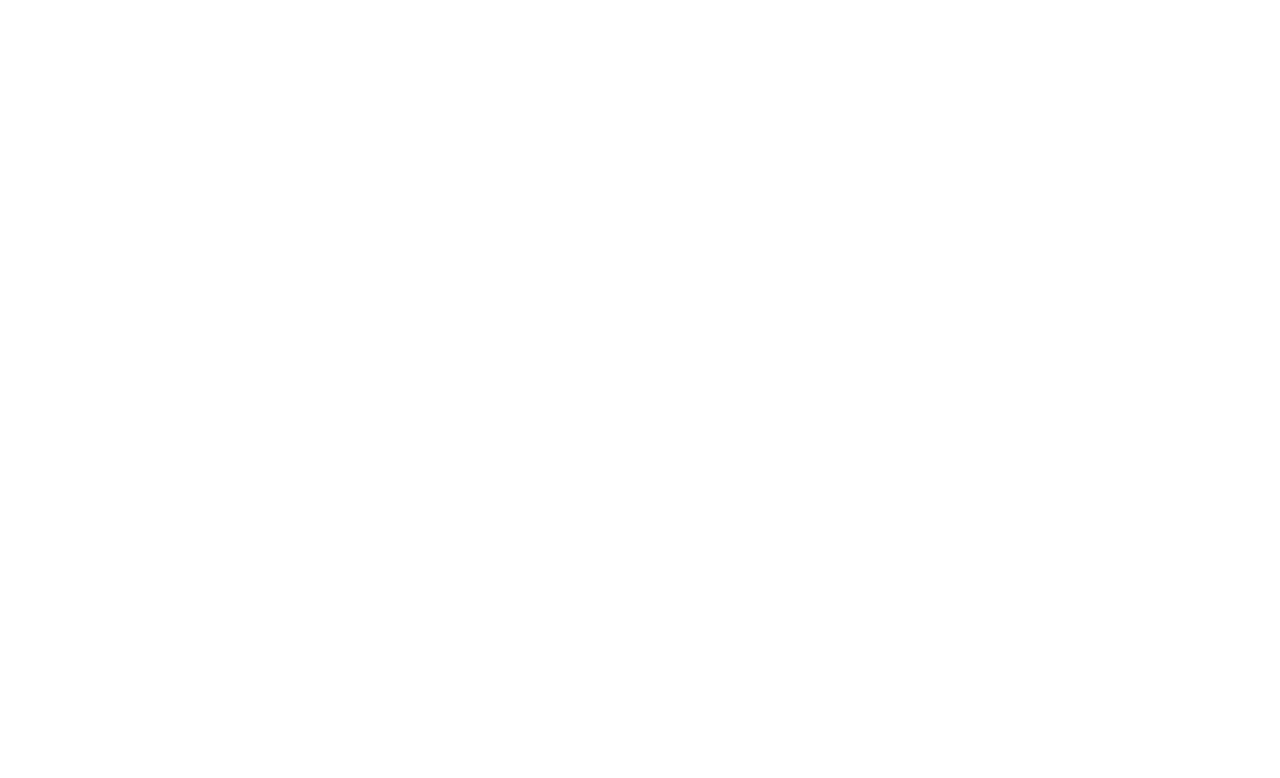
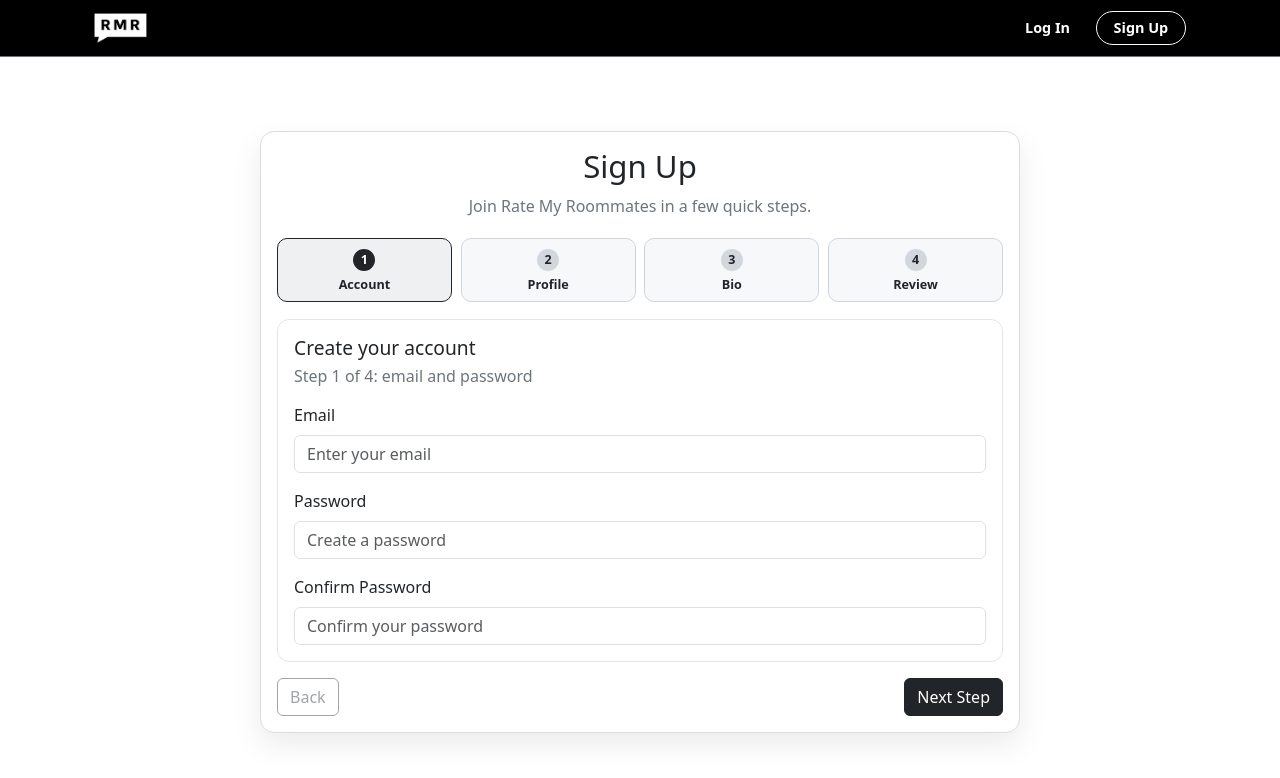
Before and after one commit to CS571-S26/p63, a React (Vite) app: page /#/signup in a window 1280 px wide. Before the commit this address had no page. Shown: the top 778 px of the page. Built offline with nearby package versions, Linux system fonts and the light colour scheme.

Commit message:
Implemented login/signup screens.

```diff
--- a/src/App.tsx
+++ b/src/App.tsx
@@ -8,6 +8,7 @@
 import Layout from './components/Layout'
 import HomePage from './pages/HomePage'
 import LoginPage from './pages/LoginPage'
+import SignUpPage from './pages/SignUpPage'
 import TestPage from './pages/TestPage'
 
 function App() {
@@ -18,6 +19,7 @@
       <Route element={<Layout />}>
         <Route index element={<HomePage />} />
         <Route path="/login" element={<LoginPage />} />
+        <Route path="/signup" element={<SignUpPage />} />
         <Route path="/test" element={<TestPage />} />
       </Route>
     </Routes>
--- a/src/components/Navbar.tsx
+++ b/src/components/Navbar.tsx
@@ -15,7 +15,7 @@
 
 				<div className="d-flex align-items-center gap-2">
 					<Button type="button" variant="" className="rmp-auth-btn rmp-login-btn" onClick={() => navigate('/login')}>Log In</Button>
-					<Button type="button" variant="outline-light" className="rmp-auth-btn">Sign Up</Button>
+					<Button type="button" variant="outline-light" className="rmp-auth-btn" onClick={() => navigate('/signup')}>Sign Up</Button>
 				</div>
 			</div>
 		</header>
--- /dev/null
+++ b/src/pages/SignUpPage.css
@@ -0,0 +1,134 @@
+.signup-page {
+  min-height: calc(100vh - 64px);
+  display: flex;
+  align-items: center;
+  justify-content: center;
+  padding: 1rem;
+}
+
+.signup-card {
+  width: min(760px, 100%);
+  border: 1px solid #d9dde3;
+  border-radius: 14px;
+  box-shadow: 0 12px 30px rgba(0, 0, 0, 0.08);
+}
+
+.signup-title {
+  margin: 0;
+  font-size: 1.95rem;
+  text-align: center;
+}
+
+.signup-subtitle {
+  margin: 0.55rem 0 1.25rem;
+  text-align: center;
+  color: #6c757d;
+}
+
+.signup-stepper {
+  display: grid;
+  grid-template-columns: repeat(4, minmax(0, 1fr));
+  gap: 0.55rem;
+  margin-bottom: 1.1rem;
+}
+
+.signup-step {
+  border: 1px solid #cfd4dc;
+  border-radius: 10px;
+  padding: 0.45rem 0.35rem;
+  text-align: center;
+  background: #f7f8fa;
+}
+
+.signup-step-index {
+  display: inline-flex;
+  width: 22px;
+  height: 22px;
+  align-items: center;
+  justify-content: center;
+  border-radius: 50%;
+  font-size: 0.78rem;
+  font-weight: 700;
+  margin-bottom: 0.2rem;
+}
+
+.signup-step-label {
+  display: block;
+  font-size: 0.79rem;
+  font-weight: 600;
+}
+
+.signup-step.is-active {
+  border-color: #212529;
+  background: #eef0f2;
+}
+
+.signup-step.is-active .signup-step-index {
+  background: #212529;
+  color: #fff;
+}
+
+.signup-step.is-done {
+  border-color: #198754;
+  background: #eef8f2;
+}
+
+.signup-step.is-done .signup-step-index {
+  background: #198754;
+  color: #fff;
+}
+
+.signup-step.is-upcoming .signup-step-index {
+  background: #d2d7dd;
+  color: #212529;
+}
+
+.signup-panel {
+  border: 1px solid #e2e6ea;
+  border-radius: 12px;
+  padding: 1rem;
+}
+
+.signup-panel-title {
+  font-size: 1.2rem;
+  margin: 0;
+}
+
+.signup-panel-subtitle {
+  margin: 0.3rem 0 0.95rem;
+  color: #6c757d;
+}
+
+.signup-review p {
+  margin-bottom: 0.45rem;
+}
+
+.signup-review-note {
+  margin-top: 0.7rem;
+  font-size: 0.9rem;
+  color: #6c757d;
+}
+
+.signup-actions {
+  margin-top: 1rem;
+  display: flex;
+  justify-content: space-between;
+}
+
+@media (max-width: 640px) {
+  .signup-page {
+    min-height: calc(100vh - 56px);
+  }
+
+  .signup-stepper {
+    grid-template-columns: repeat(2, minmax(0, 1fr));
+  }
+
+  .signup-actions {
+    gap: 0.5rem;
+  }
+
+  .signup-actions button {
+    flex: 1;
+  }
+}
--- /dev/null
+++ b/src/pages/SignUpPage.tsx
@@ -0,0 +1,145 @@
+import { useMemo, useState } from 'react'
+import { Button, Card, Form } from 'react-bootstrap'
+import './SignUpPage.css'
+
+const steps = ['Account', 'Profile', 'Bio', 'Review']
+
+export default function SignUpPage() {
+  const [currentStep, setCurrentStep] = useState(0)
+  const [email, setEmail] = useState('')
+  const [password, setPassword] = useState('')
+  const [passwordConfirmation, setPasswordConfirmation] = useState('')
+  const [firstName, setFirstName] = useState('')
+  const [lastName, setLastName] = useState('')
+  const [birthday, setBirthday] = useState('')
+  const [bio, setBio] = useState('')
+
+  const stepTitle = useMemo(() => {
+    if (currentStep === 0) return 'Create your account'
+    if (currentStep === 1) return 'Tell us about yourself'
+    if (currentStep === 2) return 'Add your bio'
+    return 'Review and confirm'
+  }, [currentStep])
+
+  const stepSubtitle = useMemo(() => {
+    if (currentStep === 0) return 'Step 1 of 4: email and password'
+    if (currentStep === 1) return 'Step 2 of 4: profile details'
+    if (currentStep === 2) return 'Step 3 of 4: short roommate bio'
+    return 'Step 4 of 4: confirm everything looks right'
+  }, [currentStep])
+
+  function handleNext() {
+    setCurrentStep((prev) => Math.min(prev + 1, steps.length - 1))
+  }
+
+  function handleBack() {
+    setCurrentStep((prev) => Math.max(prev - 1, 0))
+  }
+
+  return (
+    <div className="signup-page">
+      <Card className="signup-card">
+        <Card.Body>
+          <h1 className="signup-title">Sign Up</h1>
+          <p className="signup-subtitle">Join Rate My Roommates in a few quick steps.</p>
+
+          <div className="signup-stepper" aria-label="Sign up steps">
+            {steps.map((label, index) => {
+              const stateClass = index < currentStep ? 'is-done' : index === currentStep ? 'is-active' : 'is-upcoming'
+
+              return (
+                <div key={label} className={`signup-step ${stateClass}`}>
+                  <span className="signup-step-index">{index + 1}</span>
+                  <span className="signup-step-label">{label}</span>
+                </div>
+              )
+            })}
+          </div>
+
+          <div className="signup-panel">
+            <h2 className="signup-panel-title">{stepTitle}</h2>
+            <p className="signup-panel-subtitle">{stepSubtitle}</p>
+
+            {currentStep === 0 ? (
+              <>
+                <Form.Group className="mb-3" controlId="signupEmail">
+                  <Form.Label>Email</Form.Label>
+                  <Form.Control type="email" placeholder="Enter your email" value={email} onChange={(e) => setEmail(e.target.value)} />
+                </Form.Group>
+
+                <Form.Group className="mb-3" controlId="signupPassword">
+                  <Form.Label>Password</Form.Label>
+                  <Form.Control type="password" placeholder="Create a password" value={password} onChange={(e) => setPassword(e.target.value)} />
+                </Form.Group>
+
+                <Form.Group className="mb-0" controlId="signupPasswordConfirm">
+                  <Form.Label>Confirm Password</Form.Label>
+                  <Form.Control
+                    type="password"
+                    placeholder="Confirm your password"
+                    value={passwordConfirmation}
+                    onChange={(e) => setPasswordConfirmation(e.target.value)}
+                  />
+                </Form.Group>
+              </>
+            ) : null}
+
+            {currentStep === 1 ? (
+              <>
+                <Form.Group className="mb-3" controlId="signupFirstName">
+                  <Form.Label>First Name</Form.Label>
+                  <Form.Control type="text" placeholder="Enter your first name" value={firstName} onChange={(e) => setFirstName(e.target.value)} />
+                </Form.Group>
+
+                <Form.Group className="mb-3" controlId="signupLastName">
+                  <Form.Label>Last Name</Form.Label>
+                  <Form.Control type="text" placeholder="Enter your last name" value={lastName} onChange={(e) => setLastName(e.target.value)} />
+                </Form.Group>
+
+                <Form.Group className="mb-0" controlId="signupBirthday">
+                  <Form.Label>Birthday</Form.Label>
+                  <Form.Control type="date" value={birthday} onChange={(e) => setBirthday(e.target.value)} />
+                </Form.Group>
+              </>
+            ) : null}
+
+            {currentStep === 2 ? (
+              <Form.Group className="mb-0" controlId="signupBio">
+                <Form.Label>Bio</Form.Label>
+                <Form.Control
+                  as="textarea"
+                  rows={5}
+                  placeholder="Share your lifestyle, cleanliness habits, and what you're looking for in a roommate."
+                  value={bio}
+                  onChange={(e) => setBio(e.target.value)}
+                />
+              </Form.Group>
+            ) : null}
+
+            {currentStep === 3 ? (
+              <div className="signup-review">
+                <p><strong>Email:</strong> {email || 'Not entered yet'}</p>
+                <p><strong>Password:</strong> {password ? '********' : 'Not entered yet'}</p>
+                <p><strong>Confirm Password:</strong> {passwordConfirmation ? '********' : 'Not entered yet'}</p>
+                <p><strong>First Name:</strong> {firstName || 'Not entered yet'}</p>
+                <p><strong>Last Name:</strong> {lastName || 'Not entered yet'}</p>
+                <p><strong>Birthday:</strong> {birthday || 'Not entered yet'}</p>
+                <p><strong>Bio:</strong> {bio || 'Not entered yet'}</p>
+                <p className="signup-review-note">Design-only preview. Create account action will be wired later.</p>
+              </div>
+            ) : null}
+          </div>
+
+          <div className="signup-actions">
+            <Button type="button" variant="outline-secondary" onClick={handleBack} disabled={currentStep === 0}>Back</Button>
+            {currentStep < steps.length - 1 ? (
+              <Button type="button" variant="dark" onClick={handleNext}>Next Step</Button>
+            ) : (
+              <Button type="button" variant="success">Create Account</Button>
+            )}
+          </div>
+        </Card.Body>
+      </Card>
+    </div>
+  )
+}
```
Also changed, not shown: 1 other file (tests, documents, lock files or other folders).
